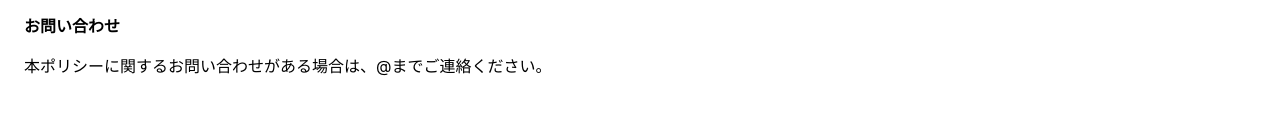
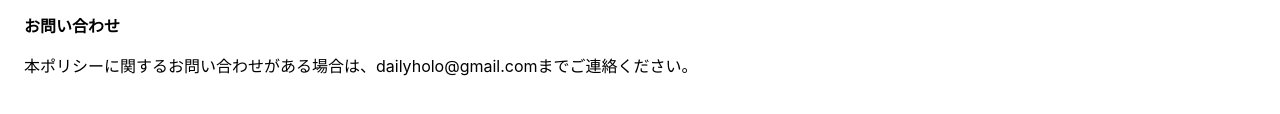
Before and after one commit to kotauemura/daily-holo, a plain HTML site: page index.html in a window 1280 px wide. Shown: the part 1231-1345 px from the top of the page. Drawn offline with Linux system fonts and the light colour scheme.

Commit message:
Update index.html

```diff
--- a/index.html
+++ b/index.html
@@ -41,6 +41,6 @@
                 </p> <p><strong>プライバシーポリシーの変更</strong></p> <p>
                   私は、本ポリシーを随時更新することがあります。したがって、変更がある場合は、このページを定期的に確認することをお勧めします。変更があった場合は、このページに新しいプライバシーポリシーを掲載することで通知します。
                 <p><strong>お問い合わせ</strong></p> <p>
-                  本ポリシーに関するお問い合わせがある場合は、@までご連絡ください。
+                  本ポリシーに関するお問い合わせがある場合は、dailyholo@gmail.comまでご連絡ください。
     </body>
     </html>
```
